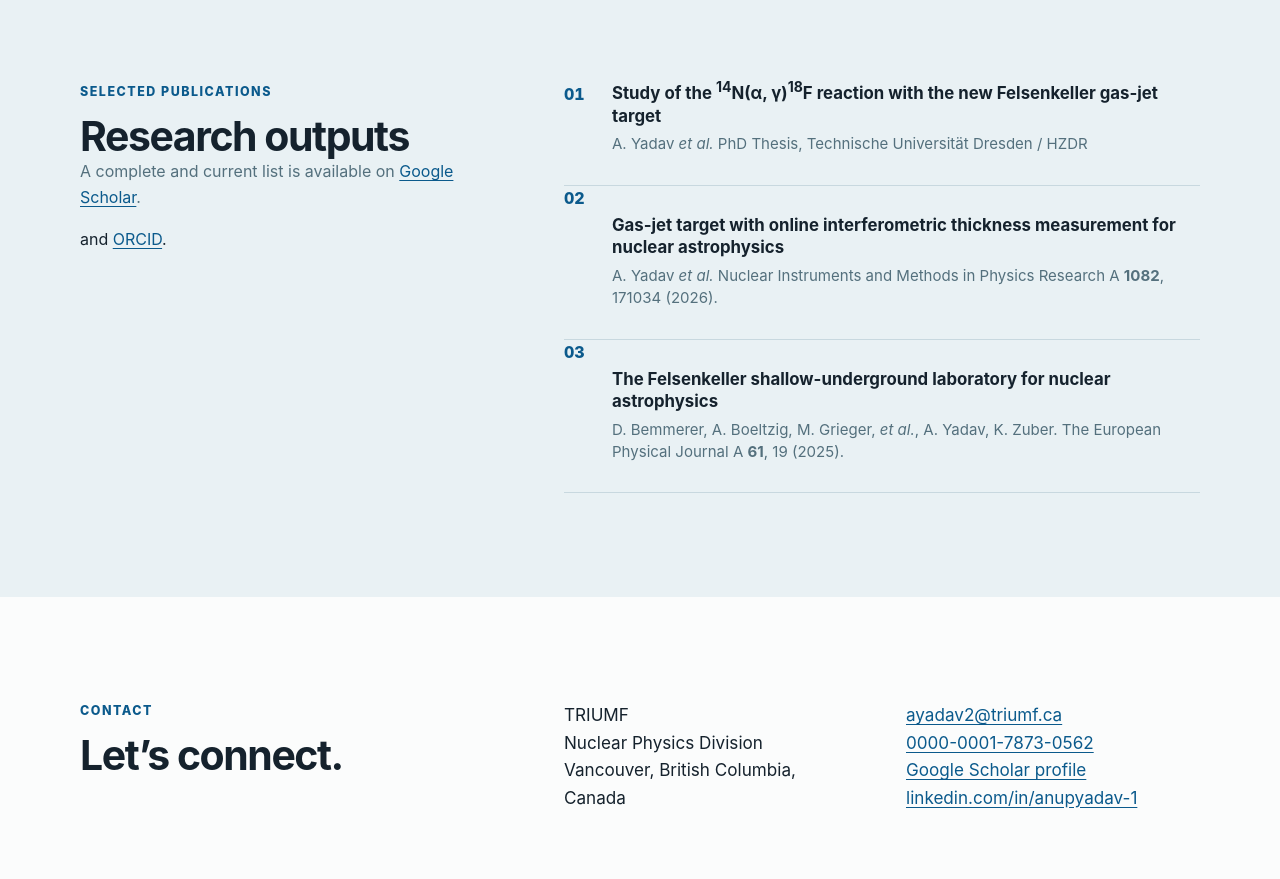
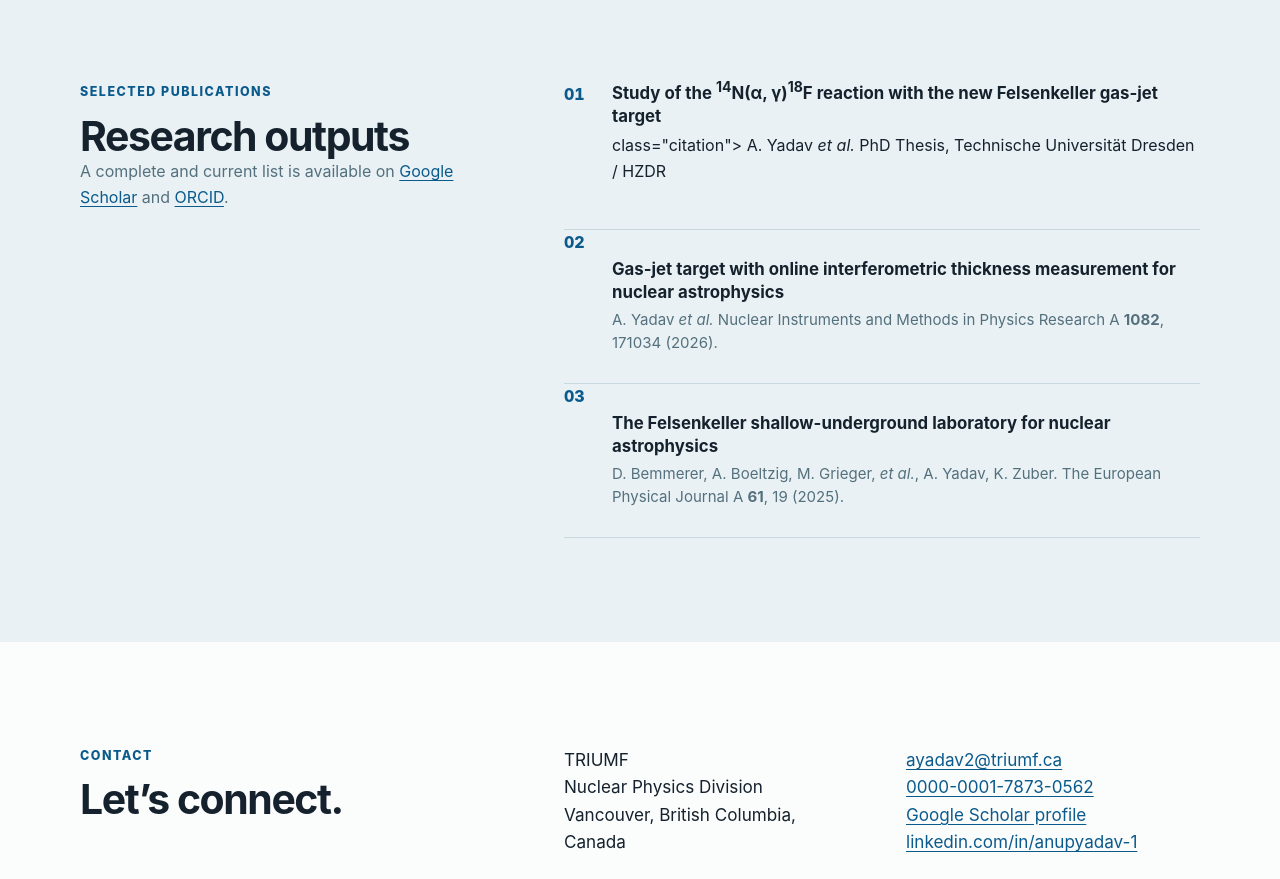
Before and after one commit to yadavanup02/yadavanup02.github.io, a plain HTML site: page index.html in a window 1280 px wide. Shown: the part 2000-2879 px from the top of the page. Drawn offline with Linux system fonts and the light colour scheme.

Commit message:
Fix citation link and update publication details

```diff
--- a/index.html
+++ b/index.html
@@ -98,12 +98,12 @@
           <div>
             <p class="eyebrow">Selected publications</p>
             <h2 id="publications-heading">Research outputs</h2>
-            <p class="quiet">A complete and current list is available on <a href="https://scholar.google.ca/citations?view_op=list_works&hl=en&hl=en&user=JTztj0AAAAAJ&sortby=pubdate">Google Scholar</a>.</p> and <a href="https://orcid.org/0000-0001-7873-0562">ORCID</a>.</p>
+            <p class="quiet">A complete and current list is available on <a href="https://scholar.google.ca/citations?view_op=list_works&hl=en&hl=en&user=JTztj0AAAAAJ&sortby=pubdate">Google Scholar</a> and <a href="https://orcid.org/0000-0001-7873-0562">ORCID</a>.</p>
           </div>
           <ol class="publication-list">
             <li>
               <p class="publication-title">Study of the <sup>14</sup>N(&alpha;, &gamma;)<sup>18</sup>F reaction with the new Felsenkeller gas-jet target</p>
-              <p class="citation">A. Yadav <em>et al.</em> PhD Thesis, Technische Universit&auml;t Dresden / HZDR</p>
+              <p <a href="https://tud.qucosa.de/en/landing-page/https%3A%2F%2Ftud.qucosa.de%2Fapi%2Fqucosa%253A105033%2Fmets/">class="citation"> A. Yadav <em>et al.</em> PhD Thesis, Technische Universit&auml;t Dresden / HZDR</a></p>
             </li>
             <li>
               <p class="publication-title">Gas-jet target with online interferometric thickness measurement for nuclear astrophysics</p>
```
